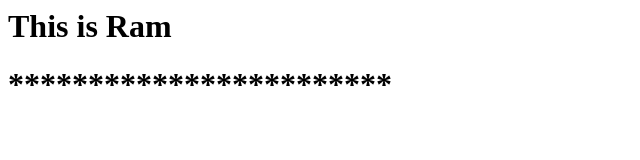
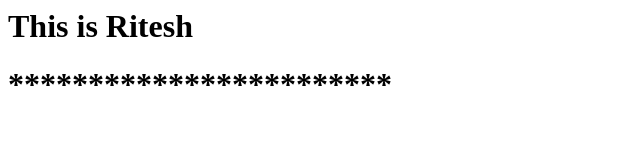
Before and after one commit to ritesh9881/AWS-EKS-WordPress-Jenkins-Pipeline-public, a plain HTML site: page index.html in a window 1280 px wide. Shown: the full height of the page, 0-640 px from the left. Drawn offline with Linux system fonts and the light colour scheme.

Commit message:
Update index.html

```diff
--- a/index.html
+++ b/index.html
@@ -1,4 +1,4 @@
 <html>
-<h1>This is Ram</h1>
+<h1>This is Ritesh</h1>
 <h1>************************</h1>
 </html>
```
